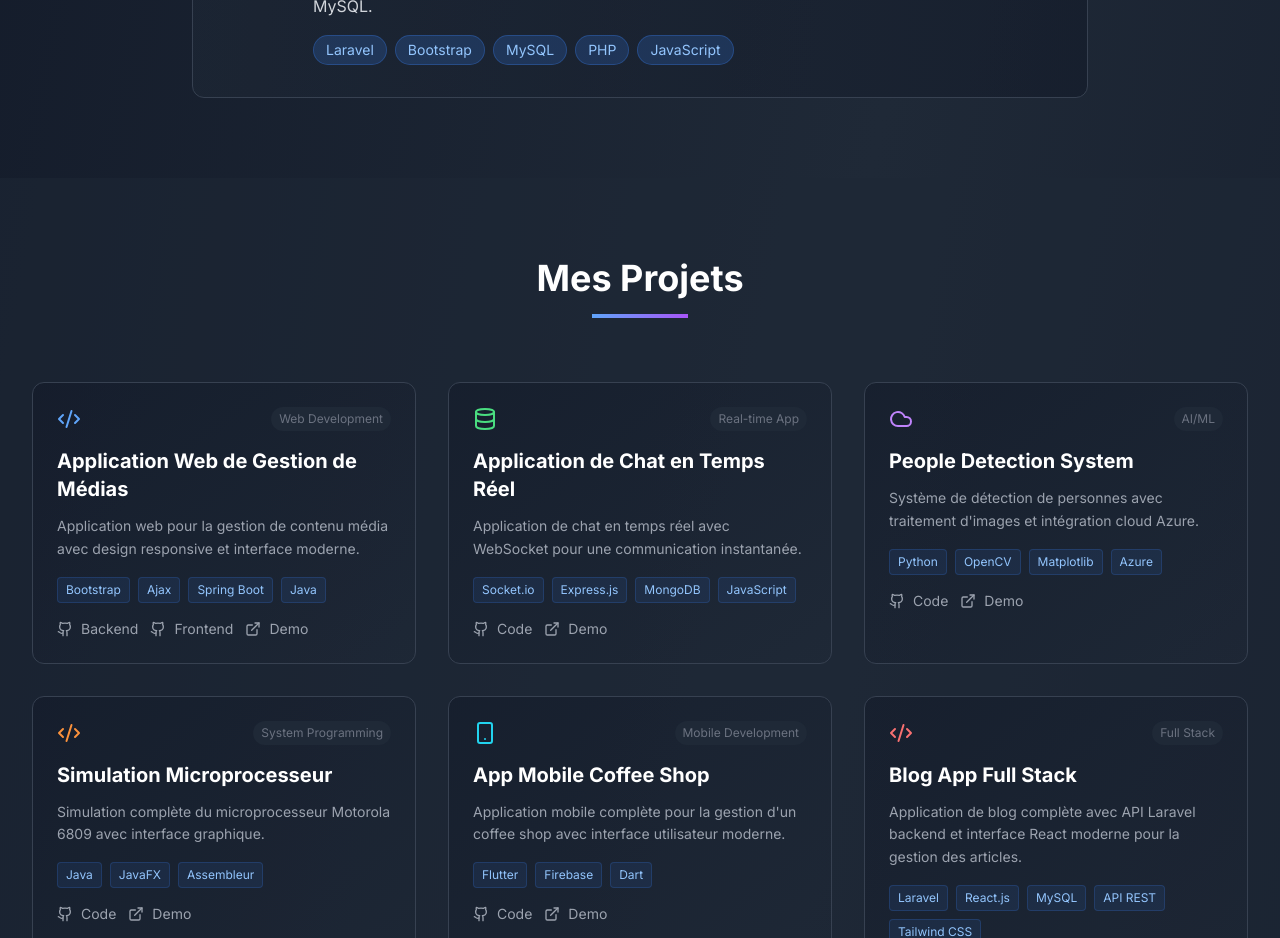
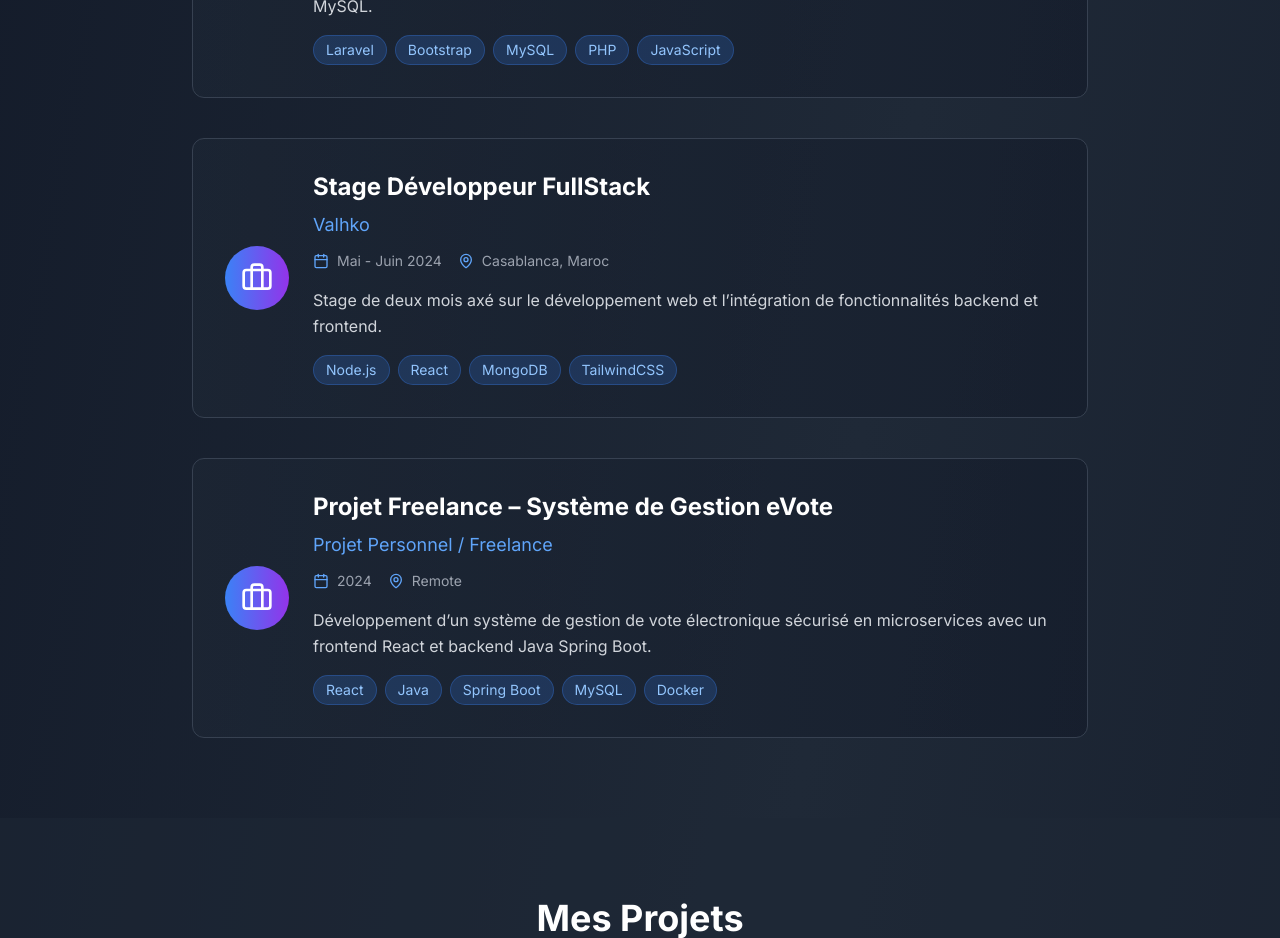
Before and after one commit to walidhbabou/portfoliowalidhbabou, a React (Vite) app: page / in a window 1280 px wide. Shown: the part 1960-2898 px from the top of the page. Built offline with nearby package versions, Linux system fonts and the light colour scheme.

Commit message:
Update Experience.tsx

```diff
--- a/src/components/Experience.tsx
+++ b/src/components/Experience.tsx
@@ -1,10 +1,39 @@
-
 import React from 'react';
 import { Briefcase, Calendar, MapPin } from 'lucide-react';
 import { useLanguage } from '../contexts/LanguageContext';
 
 const Experience = () => {
   const { t } = useLanguage();
+
+  // Tableau des expériences
+  const experiences = [
+    {
+      title: t('devFullStack'),
+      company: t('ministry'),
+      date: 'Juin 2024',
+      location: 'Rabat, Maroc',
+      description: t('expDescription'),
+      techs: ['Laravel', 'Bootstrap', 'MySQL', 'PHP', 'JavaScript'],
+    },
+    {
+      title: 'Stage Développeur FullStack',
+      company: 'Valhko',
+      date: 'Mai - Juin 2024',
+      location: 'Casablanca, Maroc',
+      description:
+        'Stage de deux mois axé sur le développement web et l’intégration de fonctionnalités backend et frontend.',
+      techs: ['Node.js', 'React', 'MongoDB', 'TailwindCSS'],
+    },
+    {
+      title: 'Projet Freelance – Système de Gestion eVote',
+      company: 'Projet Personnel / Freelance',
+      date: '2024',
+      location: 'Remote',
+      description:
+        'Développement d’un système de gestion de vote électronique sécurisé en microservices avec un frontend React et backend Java Spring Boot.',
+      techs: ['React', 'Java', 'Spring Boot', 'MySQL', 'Docker'],
+    },
+  ];
 
   return (
     <section id="experience" className="py-20">
@@ -16,8 +45,12 @@ const Experience = () => {
           <div className="w-24 h-1 bg-gradient-to-r from-blue-400 to-purple-500 mx-auto"></div>
         </div>
 
-        <div className="max-w-4xl mx-auto">
-          <div className="bg-gradient-to-r from-gray-800/50 to-gray-900/50 p-8 rounded-xl border border-gray-700 hover:border-blue-500/50 transition-all duration-300 hover:shadow-lg hover:shadow-blue-500/10 animate-fade-in">
+        <div className="max-w-4xl mx-auto space-y-10">
+          {experiences.map((exp, index) => (
+            <div
+              key={index}
+              className="bg-gradient-to-r from-gray-800/50 to-gray-900/50 p-8 rounded-xl border border-gray-700 hover:border-blue-500/50 transition-all duration-300 hover:shadow-lg hover:shadow-blue-500/10 animate-fade-in"
+            >
               <div className="flex flex-col md:flex-row md:items-center gap-6">
                 <div className="bg-gradient-to-r from-blue-500 to-purple-600 p-4 rounded-full w-fit">
                   <Briefcase size={32} className="text-white" />
@@ -25,29 +58,27 @@ const Experience = () => {
 
                 <div className="flex-1">
                   <h3 className="text-2xl font-bold text-white mb-2">
-                  {t('devFullStack')}
+                    {exp.title}
                   </h3>
-                <h4 className="text-lg text-blue-400 mb-3">
-                  {t('ministry')}
-                </h4>
+                  <h4 className="text-lg text-blue-400 mb-3">{exp.company}</h4>
 
                   <div className="flex flex-wrap gap-4 mb-4 text-sm text-gray-400">
                     <div className="flex items-center gap-2">
                       <Calendar size={16} className="text-blue-400" />
-                    <span>Juin 2024</span>
+                      <span>{exp.date}</span>
                     </div>
                     <div className="flex items-center gap-2">
                       <MapPin size={16} className="text-blue-400" />
-                    <span>Rabat, Maroc</span>
+                      <span>{exp.location}</span>
                     </div>
                   </div>
 
                   <p className="text-gray-300 mb-4 leading-relaxed">
-                  {t('expDescription')}
+                    {exp.description}
                   </p>
 
                   <div className="flex flex-wrap gap-2">
-                  {['Laravel', 'Bootstrap', 'MySQL', 'PHP', 'JavaScript'].map((tech) => (
+                    {exp.techs.map((tech) => (
                       <span
                         key={tech}
                         className="px-3 py-1 bg-blue-500/20 text-blue-300 rounded-full text-sm border border-blue-500/30"
@@ -59,6 +90,7 @@ const Experience = () => {
                 </div>
               </div>
             </div>
+          ))}
         </div>
       </div>
     </section>
```
Lines whose indentation alone changed are shown as unchanged.
